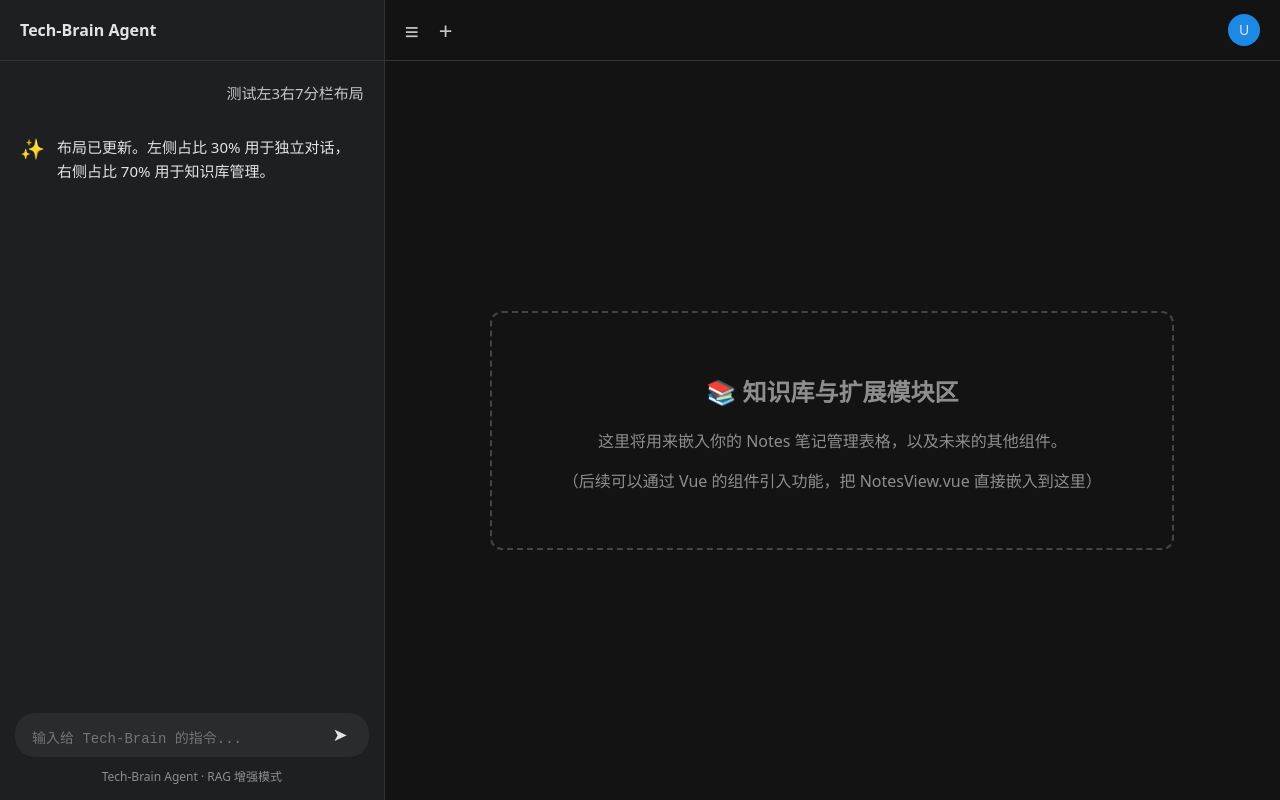
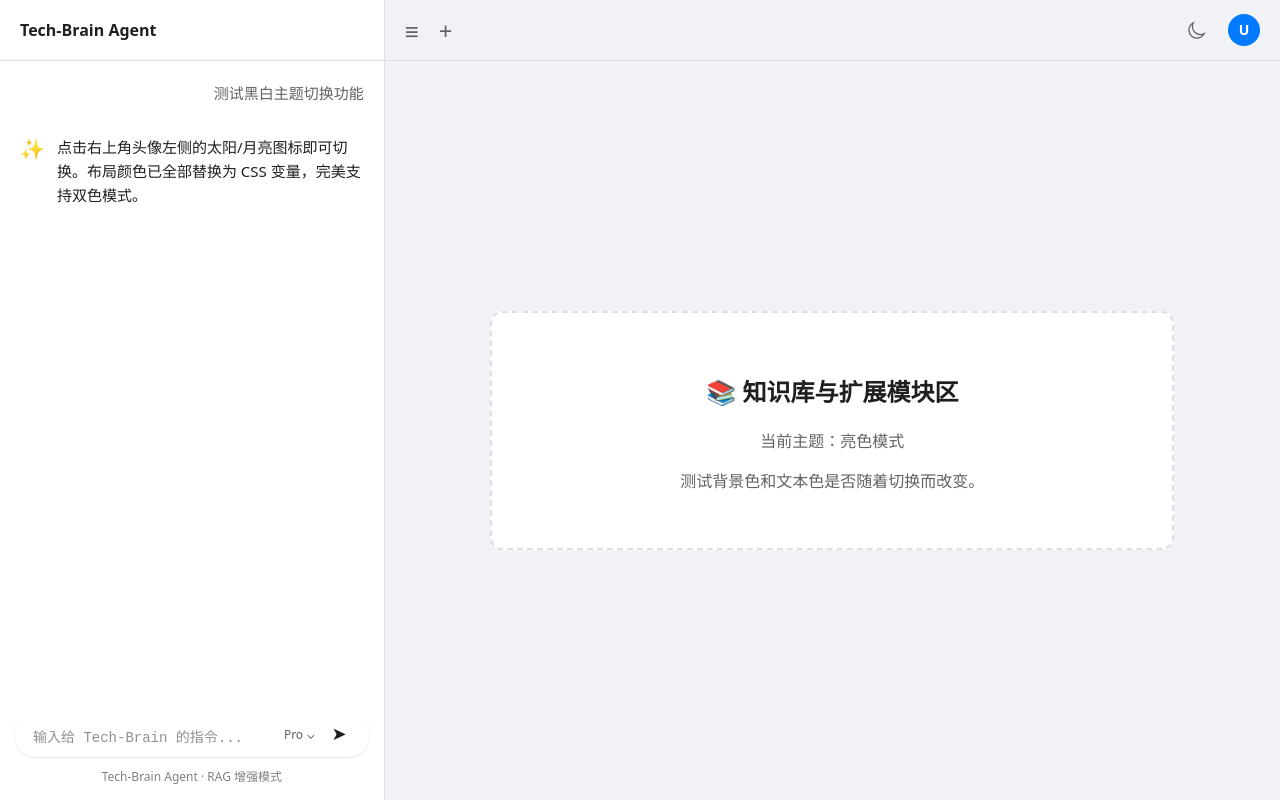
Before and after one commit to Zeng-Wenjie/tech-brain-web, a Vue app: page / in a window 1280 px wide. Built offline with nearby package versions, Linux system fonts and the light colour scheme.

Commit message:
实现白天黑夜转换功能

```diff
--- a/src/App.vue
+++ b/src/App.vue
@@ -3,15 +3,49 @@
 </template>
 
 <style>
-/* 终极暗黑模式底色去边距 */
+/* 1. 定义全局 CSS 变量 */
+:root {
+  /* 默认：暗黑模式（Gemini 风格） */
+  --tb-color-bg-page: #131314;      /* 极暗背景 */
+  --tb-color-bg-panel: #1e1f20;     /* 稍亮的面板背景 */
+  --tb-color-bg-input: #2a2b2c;     /* 输入框背景 */
+  --tb-color-border: #333333;       /* 分割线颜色 */
+  --tb-color-text-primary: #e3e3e3;   /* 主文本颜色（接近白） */
+  --tb-color-text-secondary: #c4c7c5; /* 次要文本颜色（淡灰） */
+
+  /* 品牌色（头像、按钮等） */
+  --tb-color-primary: #1e88e5;
+  --tb-color-primary-variant: #ffd04b; /* 用户消息颜色 */
+}
+
+/* 2. 定义亮色模式的变量覆盖 */
+/* 当 body 标签带有 .light 类时生效 */
+.light {
+  --tb-color-bg-page: #f0f2f5;      /* 浅灰网页背景 */
+  --tb-color-bg-panel: #ffffff;     /* 纯白面板背景 */
+  --tb-color-bg-input: #ffffff;     /* 白色输入框背景 */
+  --tb-color-border: #dcdfe6;       /* 浅色分割线 */
+  --tb-color-text-primary: #1f1f1f;   /* 主文本颜色（接近黑） */
+  --tb-color-text-secondary: #606266; /* 次要文本颜色（深灰） */
+
+  --tb-color-primary: #007bff;
+  --tb-color-primary-variant: #f57c00; /* 亮色下的用户文本色 */
+}
+
+/* 3. 全局基础样式引用变量 */
 body, html {
   margin: 0;
   padding: 0;
   height: 100%;
-  background-color: #131314; /* Gemini 标志性纯暗背景 */
-  color: #e3e3e3;
+  /* 引用变量 */
+  background-color: var(--tb-color-bg-page);
+  color: var(--tb-color-text-primary);
   font-family: ui-sans-serif, system-ui, -apple-system, BlinkMacSystemFont, "Segoe UI", Roboto, "Helvetica Neue", Arial, sans-serif;
+
+  /* 增加一个简单的过渡动画，让切换不那么刺眼 */
+  transition: background-color 0.3s ease, color 0.3s ease;
 }
+
 #app {
   height: 100%;
 }
--- a/src/views/AgentView.vue
+++ b/src/views/AgentView.vue
@@ -26,7 +26,7 @@
           ></textarea>
 
           <div class="input-actions-right">
-            <!-- <span class="model-selector">Pro ⌄</span> -->
+            <span class="model-selector">Pro ⌄</span>
             <button class="send-btn" @click="handleSend">➤</button>
           </div>
         </div>
@@ -40,14 +40,26 @@
           <span class="icon-btn" title="菜单">≡</span>
           <span class="icon-btn" title="新建对话">+</span>
         </div>
-        <div class="user-avatar">U</div>
+
+        <div class="right-configs">
+          <el-button
+            type="text"
+            class="theme-toggle-btn"
+            @click="toggleTheme"
+            :title="isDark ? '切换到亮色模式' : '切换到暗黑模式'"
+          >
+            <el-icon v-if="isDark" :size="20"><Sunny /></el-icon>
+            <el-icon v-else :size="20"><Moon /></el-icon>
+          </el-button>
+          <div class="user-avatar">U</div>
+        </div>
       </div>
 
       <div class="extension-content">
         <div class="placeholder-box">
           <h2>📚 知识库与扩展模块区</h2>
-          <p>这里将用来嵌入你的 Notes 笔记管理表格，以及未来的其他组件。</p>
-          <p>（后续可以通过 Vue 的组件引入功能，把 NotesView.vue 直接嵌入到这里）</p>
+          <p>当前主题：{{ isDark ? '暗黑模式' : '亮色模式' }}</p>
+          <p>测试背景色和文本色是否随着切换而改变。</p>
         </div>
       </div>
     </div>
@@ -56,26 +68,60 @@
 </template>
 
 <script setup>
-import { ref, nextTick } from 'vue'
+import { ref, nextTick, onMounted } from 'vue'
+// 引入 Element Plus 的图标组件
+import { Sunny, Moon } from '@element-plus/icons-vue'
 
+// 1. 主题切换逻辑
+const isDark = ref(true) // 默认是暗黑模式
+
+// 组件挂载时，检查本地存储或系统偏好
+onMounted(() => {
+  const savedTheme = localStorage.getItem('tech-brain-theme')
+  if (savedTheme) {
+    isDark.value = savedTheme === 'dark'
+  } else {
+    // 如果没有保存过，检查系统是否偏好亮色
+    isDark.value = !window.matchMedia('(prefers-color-scheme: light)').matches
+  }
+  updateBodyClass()
+})
+
+const toggleTheme = () => {
+  isDark.value = !isDark.value
+  // 保存用户偏好到本地
+  localStorage.setItem('tech-brain-theme', isDark.value ? 'dark' : 'light')
+  updateBodyClass()
+}
+
+// 核心：操作 DOM，给 body 添加或移除 .light 类
+const updateBodyClass = () => {
+  if (isDark.value) {
+    document.body.classList.remove('light')
+  } else {
+    document.body.classList.add('light')
+  }
+}
+
+
+// 2. 原有的对话逻辑
 const userInput = ref('')
 const chatBodyRef = ref(null)
 
 const messages = ref([
-  { role: 'user', content: '测试左3右7分栏布局' },
-  { role: 'ai', content: '布局已更新。左侧占比 30% 用于独立对话，右侧占比 70% 用于知识库管理。' }
+  { role: 'user', content: '测试黑白主题切换功能' },
+  { role: 'ai', content: '点击右上角头像左侧的太阳/月亮图标即可切换。布局颜色已全部替换为 CSS 变量，完美支持双色模式。' }
 ])
 
 const handleSend = async () => {
   if (!userInput.value.trim()) return
 
   messages.value.push({ role: 'user', content: userInput.value })
-  const text = userInput.value
   userInput.value = ''
   await scrollToBottom()
 
   setTimeout(async () => {
-    messages.value.push({ role: 'ai', content: `收到指令：${text}。` })
+    messages.value.push({ role: 'ai', content: `收到。当前模式：${isDark.value ? '暗黑' : '亮色'}。` })
     await scrollToBottom()
   }, 800)
 }
@@ -89,24 +135,29 @@ const scrollToBottom = async () => {
 </script>
 
 <style scoped>
-/* 整体工作台布局 */
+/* ================= 应用变量进行样式重构 ================= */
+
 .workspace-layout {
   display: flex;
   height: 100vh;
   width: 100vw;
-  background-color: #131314;
-  color: #e3e3e3;
-  overflow: hidden; /* 防止出现全局滚动条 */
+  /* 应用变量 */
+  background-color: var(--tb-color-bg-page);
+  color: var(--tb-color-text-primary);
+  overflow: hidden;
+  transition: background-color 0.3s ease;
 }
 
 /* ================= 左侧 Agent 区 ================= */
 .agent-pane {
-  flex: 3; /* 核心：占据 3 份宽度 */
-  background-color: #1e1f20; /* 左侧底色稍微提亮，与右侧区分 */
-  border-right: 1px solid #333; /* 分割线 */
+  flex: 3;
+  /* 应用变量 */
+  background-color: var(--tb-color-bg-panel);
+  border-right: 1px solid var(--tb-color-border);
   display: flex;
   flex-direction: column;
   position: relative;
+  transition: background-color 0.3s ease;
 }
 
 .pane-header {
@@ -117,7 +168,8 @@ const scrollToBottom = async () => {
 }
 
 .left-header {
-  border-bottom: 1px solid #333;
+  /* 应用变量 */
+  border-bottom: 1px solid var(--tb-color-border);
   font-weight: bold;
 }
 
@@ -125,7 +177,7 @@ const scrollToBottom = async () => {
   flex: 1;
   overflow-y: auto;
   padding: 20px;
-  padding-bottom: 120px; /* 给输入框留空间 */
+  padding-bottom: 130px; /* 稍微加一点底边距 */
 }
 
 .msg-row {
@@ -137,6 +189,8 @@ const scrollToBottom = async () => {
 
 .avatar {
   font-size: 20px;
+  /* 品牌色 */
+  color: var(--tb-color-primary);
 }
 
 .msg-content {
@@ -144,39 +198,62 @@ const scrollToBottom = async () => {
   line-height: 1.6;
   white-space: pre-wrap;
   width: 100%;
+  /* 应用变量：主文本色 */
+  color: var(--tb-color-text-primary);
 }
 
 .msg-content.user {
   text-align: right;
-  color: #c4c7c5;
+  /* 应用变量：次要文本色/变体品牌色 */
+  color: var(--tb-color-text-secondary);
+  font-weight: 500;
 }
 
 .input-dock {
   position: absolute;
   bottom: 0;
   width: 100%;
-  background: linear-gradient(180deg, transparent, #1e1f20 30%);
+  /* 这里的渐变也需要调整以适应亮色模式 */
+  /* 我们用带有透明度的背景色变量 */
+  background: linear-gradient(180deg, transparent, var(--tb-color-bg-panel) 50%);
   padding: 15px;
   box-sizing: border-box;
 }
 
 .gemini-input-wrapper {
-  background-color: #2a2b2c;
+  /* 应用变量：输入框背景 */
+  background-color: var(--tb-color-bg-input);
   border-radius: 20px;
   display: flex;
   align-items: center;
   padding: 10px 15px;
   gap: 10px;
+  /* 在亮色模式下加一点 subtle 的阴影增加质感 */
+  box-shadow: 0 1px 2px rgba(0,0,0,0.1);
+  /* 亮色模式下加个边框 */
+  border: 1px solid transparent;
+  transition: background-color 0.3s ease, border-color 0.3s ease;
+}
+
+/* 样式穿透：当 body 带有 .light 时，修改输入框包装器的边框 */
+:deep(.light .gemini-input-wrapper) {
+  border-color: var(--tb-color-border);
 }
 
 .custom-textarea {
   flex: 1;
   background: transparent;
   border: none;
-  color: #e3e3e3;
+  /* 应用变量 */
+  color: var(--tb-color-text-primary);
   font-size: 14px;
   resize: none;
   outline: none;
+}
+
+.custom-textarea::placeholder {
+  color: var(--tb-color-text-secondary);
+  opacity: 0.7;
 }
 
 .input-actions-right {
@@ -186,7 +263,8 @@ const scrollToBottom = async () => {
 }
 
 .model-selector {
-  color: #c4c7c5;
+  /* 应用变量 */
+  color: var(--tb-color-text-secondary);
   font-size: 12px;
   cursor: pointer;
 }
@@ -194,7 +272,8 @@ const scrollToBottom = async () => {
 .send-btn {
   background: transparent;
   border: none;
-  color: #e3e3e3;
+  /* 应用变量 */
+  color: var(--tb-color-text-primary);
   font-size: 18px;
   cursor: pointer;
 }
@@ -202,21 +281,28 @@ const scrollToBottom = async () => {
 .footer-text {
   text-align: center;
   font-size: 12px;
-  color: #8e8e8e;
+  /* 应用变量 */
+  color: var(--tb-color-text-secondary);
   margin-top: 10px;
+  opacity: 0.8;
 }
 
 /* ================= 右侧 扩展区 ================= */
 .extension-pane {
-  flex: 7; /* 核心：占据 7 份宽度 */
-  background-color: #131314;
+  flex: 7;
+  /* 应用变量：网页底色 */
+  background-color: var(--tb-color-bg-page);
   display: flex;
   flex-direction: column;
+  transition: background-color 0.3s ease;
 }
 
 .right-header {
-  justify-content: space-between; /* 元素两端对齐 */
-  border-bottom: 1px solid #333;
+  justify-content: space-between;
+  /* 应用变量 */
+  border-bottom: 1px solid var(--tb-color-border);
+  background-color: var(--tb-color-bg-page);
+  transition: background-color 0.3s ease, border-color 0.3s ease;
 }
 
 .header-actions {
@@ -226,18 +312,38 @@ const scrollToBottom = async () => {
 
 .icon-btn {
   font-size: 24px;
-  color: #c4c7c5;
+  /* 应用变量 */
+  color: var(--tb-color-text-secondary);
   cursor: pointer;
+}
+
+.right-configs {
+  display: flex;
+  align-items: center;
+  gap: 15px;
+}
+
+/* 主题按钮样式 */
+.theme-toggle-btn {
+  color: var(--tb-color-text-secondary) !important;
+  padding: 0;
+  margin-right: 5px;
+}
+.theme-toggle-btn:hover {
+  color: var(--tb-color-primary) !important;
 }
 
 .user-avatar {
   width: 32px;
   height: 32px;
-  background-color: #1e88e5;
+  /* 应用变量：品牌色 */
+  background-color: var(--tb-color-primary);
+  color: #fff; /* 头像文字保持白色 */
   border-radius: 50%;
   text-align: center;
   line-height: 32px;
   font-size: 14px;
+  font-weight: bold;
 }
 
 .extension-content {
@@ -250,12 +356,20 @@ const scrollToBottom = async () => {
 
 /* 临时占位框样式 */
 .placeholder-box {
-  border: 2px dashed #444;
+  /* 应用变量 */
+  border: 2px dashed var(--tb-color-border);
+  background-color: var(--tb-color-bg-panel);
   border-radius: 12px;
   padding: 40px;
   text-align: center;
-  color: #8e8e8e;
+  /* 应用变量 */
+  color: var(--tb-color-text-secondary);
   width: 80%;
   max-width: 600px;
+  transition: background-color 0.3s ease, border-color 0.3s ease;
+}
+
+.placeholder-box h2 {
+  color: var(--tb-color-text-primary);
 }
 </style>
```
